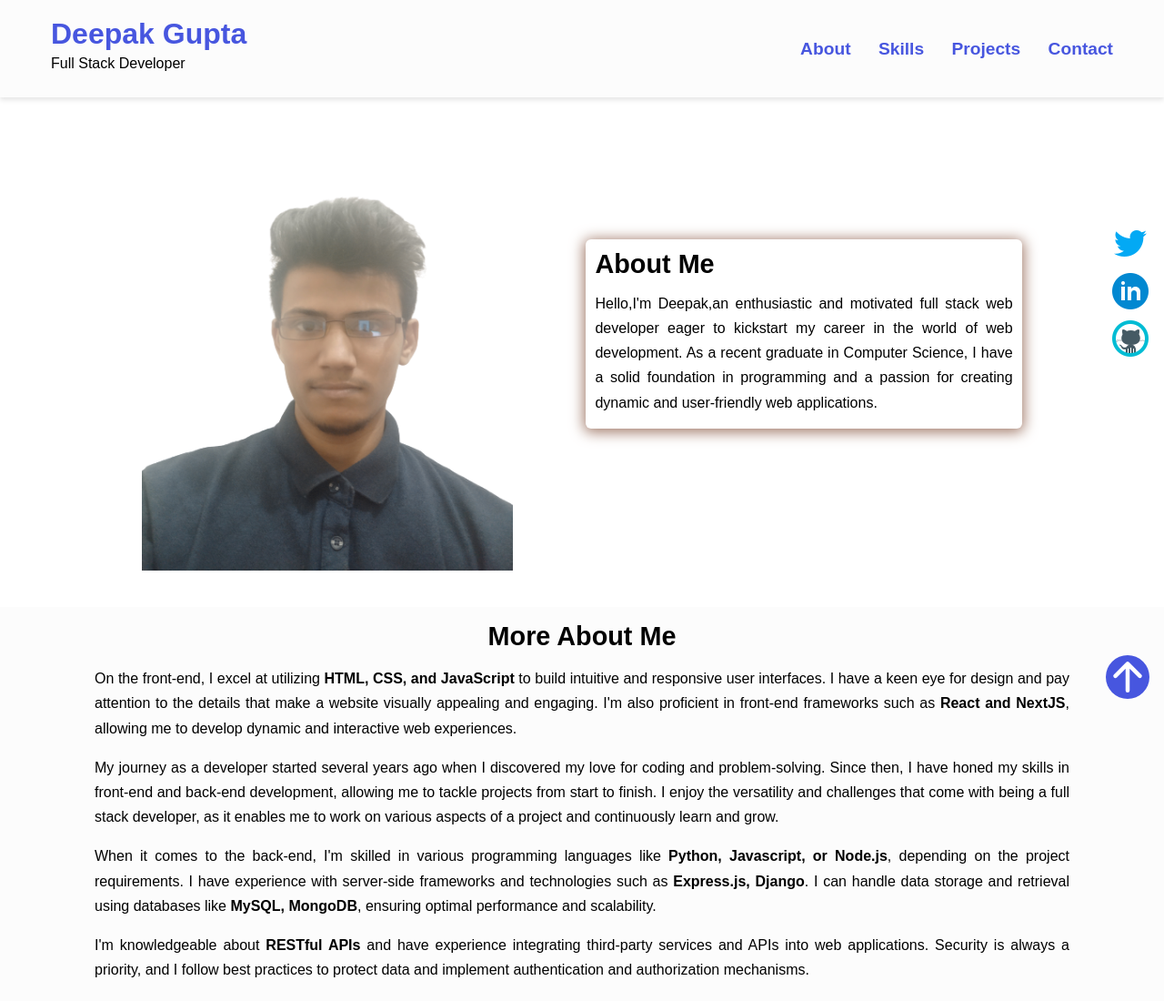
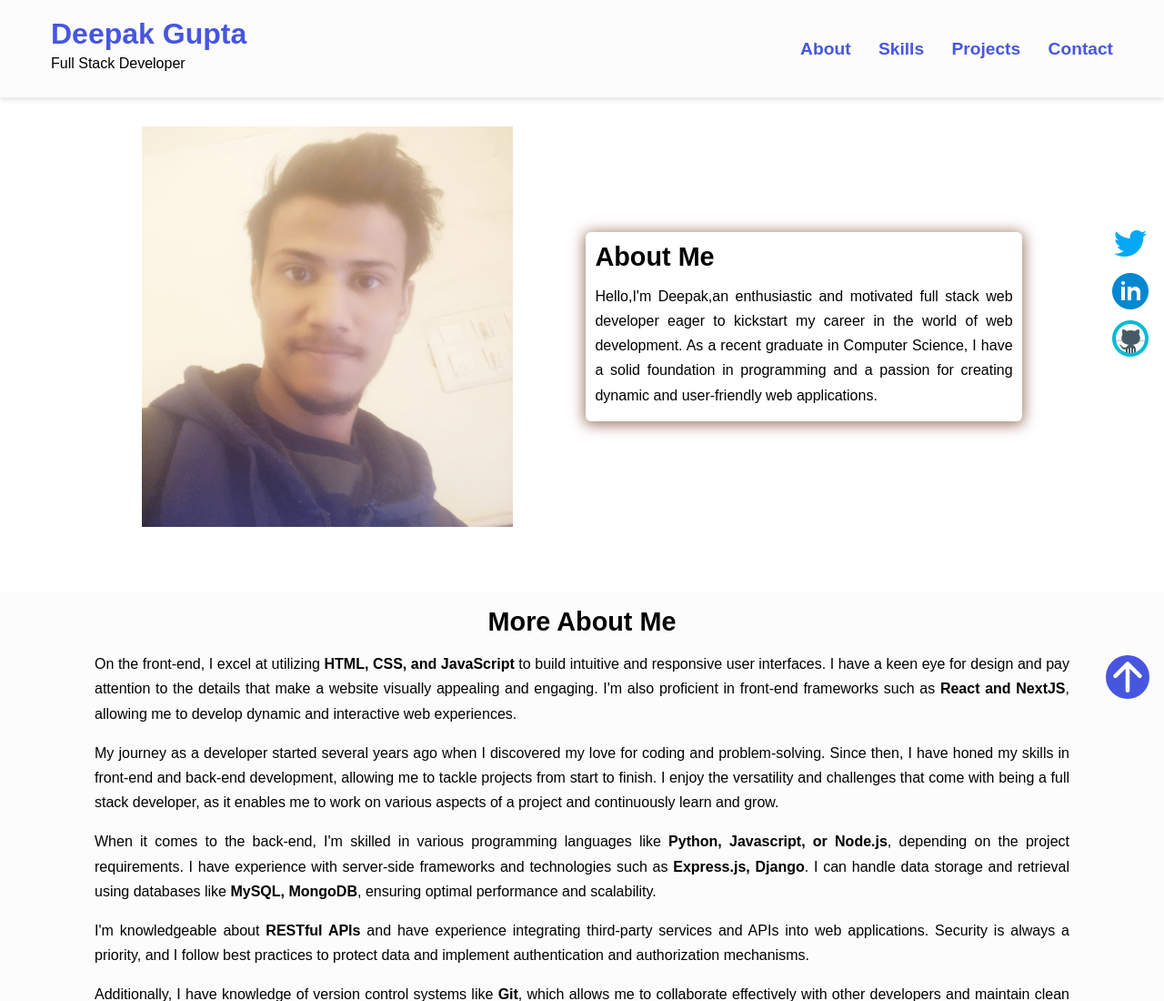
Before and after one commit to deepak-gupta05/my_portfolio, a plain HTML site: page index.html in a window 1280 px wide. Shown: the top 1100 px of the page at 91% size. Drawn offline with nearby package versions, Linux system fonts and the light colour scheme.

Commit message:
Change profile image

```diff
--- a/assets/css/style.css
+++ b/assets/css/style.css
@@ -99,12 +99,13 @@ nav ul li {
   gap: 5rem;
   max-width: 68.75rem;
   margin: auto;
+  padding: 2rem;
 }
 
 .hero-img {
-  height: 32.5rem;
+  height: 27.5rem;
   width: 25.5rem;
-
+  mix-blend-mode: multiply;
 }
 
 .bio {
--- a/index.html
+++ b/index.html
@@ -45,7 +45,7 @@
     </nav>
     <section class="hero" id="about">
       <img
-        src="assets/images/deepak.png"
+        src="assets/images/deepak.jpg"
         alt="Deepak Gupta"
         loading="lazy"
         class="hero-img"
```
Also changed, not shown: assets/images/deepak.jpg (added), assets/images/deepak.png (deleted).
